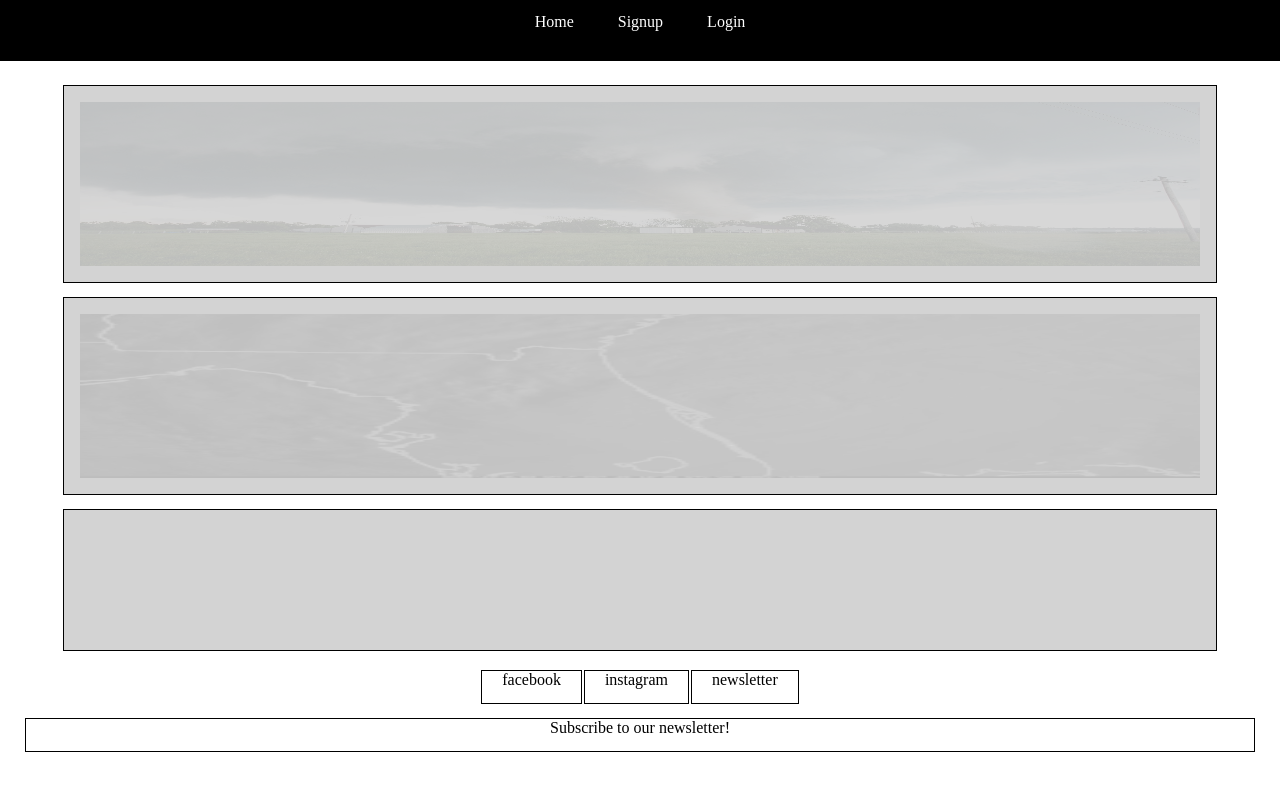
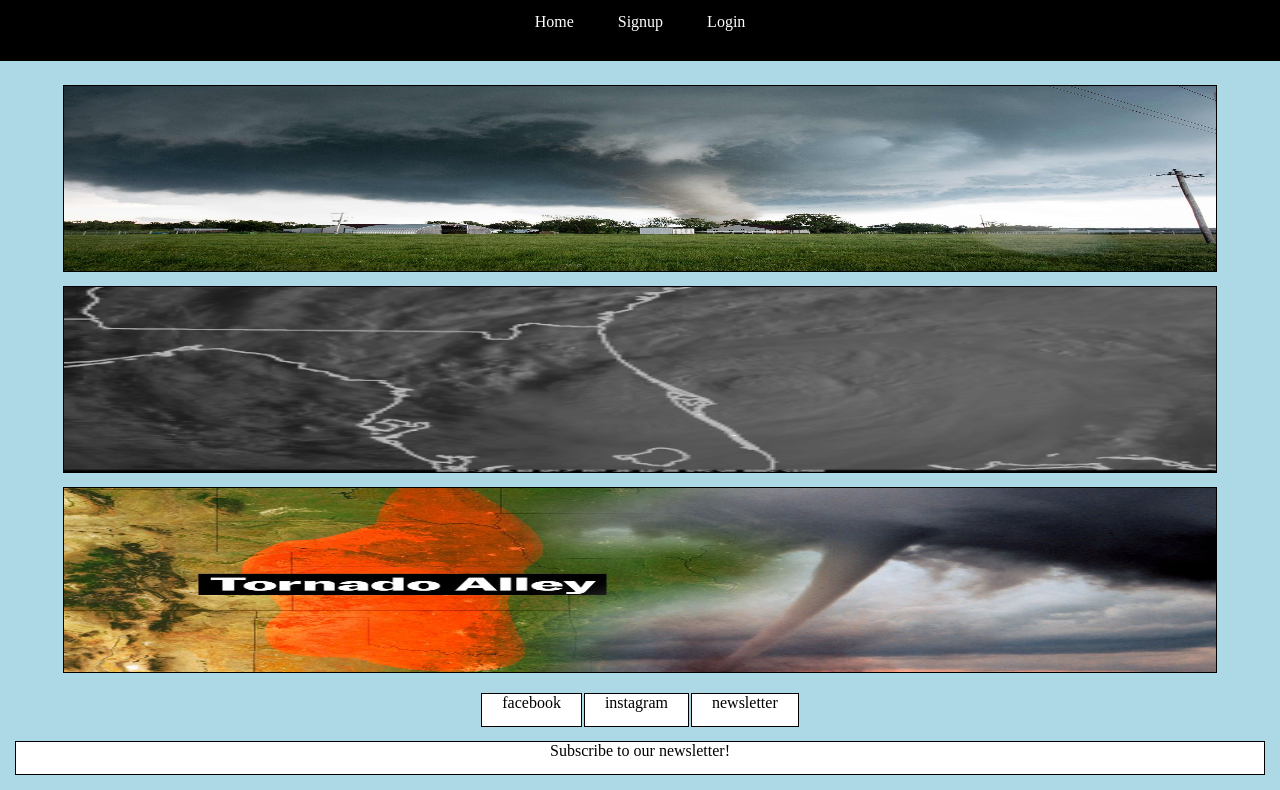
Before and after one commit to james-lyons/storm-chasers, a plain HTML site: page index.html in a window 1280 px wide. Shown: the part 72-862 px from the top of the page. Before the commit the page ends 839 px from the top, so only its background shows below. Drawn offline with Linux system fonts and the light colour scheme.

Commit message:
adds some stuff

```diff
--- a/index.html
+++ b/index.html
@@ -20,16 +20,16 @@
         </nav>
     </header>
     <section>
-        <div>
-            <img class='visible' src="./images/index.jpg"/>
+        <div class='content'>
+            <img class='content-image' src="./images/index.jpg"/>
             <p class='hidden'>Lorem ipsum dolor, sit amet consectetur adipisicing elit. Omnis voluptatum numquam veritatis tempore, error eveniet magnam totam officia pariatur amet. Tempore excepturi ipsum facilis architecto quibusdam dicta voluptate doloremque modi.</p>
         </div>
-        <div>
+        <div class='content'>
             <img class='visible' src="./images/index.gif"/>
             <p class='hidden'>Lorem ipsum dolor, sit amet consectetur adipisicing elit. Omnis voluptatum numquam veritatis tempore, error eveniet magnam totam officia pariatur amet. Tempore excepturi ipsum facilis architecto quibusdam dicta voluptate doloremque modi.</p>
         </div>
-        <div>
-            <img class='visible' src=""/>
+        <div class='content'>
+            <img class='visible' src="images/image_3.jpg"/>
             <p class='hidden'>Lorem ipsum dolor, sit amet consectetur adipisicing elit. Omnis voluptatum numquam veritatis tempore, error eveniet magnam totam officia pariatur amet. Tempore excepturi ipsum facilis architecto quibusdam dicta voluptate doloremque modi.</p>
         </div>
     </section>
--- a/scripts/app.js
+++ b/scripts/app.js
@@ -1,5 +1,28 @@
 console.log('uwu')
 
 
+// --------------------------  Functions -------------------------- //
+
+// const changeVisibility = (event) => {
+//     if (event.target.class === )
+// }
 
 // ------------------------ Event Listeners ------------------------ //
+
+
+
+// getElementsByClassName('content-image').addEventListener('click', (event) => {
+//     console.log(event);
+// });
+
+// window.addEventListener('click', (event) => {
+//     console.log(event.target)
+// });
+
+document.getElementsByClassName(".content-image").addEventListener('click', (event) => {
+    console.log(event.target);
+});
+
+// window.addEventListener('click', (event) => {
+//     changeVisibility(event);
+// });
--- a/styles/main.css
+++ b/styles/main.css
@@ -2,6 +2,10 @@
     margin: 0;
     padding: 0;
     box-sizing: border-box;
+}
+
+body {
+    background-color: lightblue;
 }
 
 header {
@@ -35,7 +39,7 @@ li {
 }
 
 footer {
-    margin: 10px;
+    margin: 3em 0 0 0;
 }
 
 .footer-ul {
@@ -45,10 +49,12 @@ footer {
 .footer-li {
     height: 2em;
     outline: 1px solid black;
+    background-color: white;
 }
 
 form {
     margin: 1em;
+    background-color: white;
 }
 
 section {
@@ -59,9 +65,8 @@ section {
 
 div {
     display: flex;
-    max-height: 35%;
+    max-height: 33%;
     min-height: 25%;
-    padding: 1em;
     margin: 1em 0;
     outline: 1px solid black;
     background-color: lightgrey;
@@ -83,12 +88,17 @@ img {
     min-height: 100%;
     max-width: 100%;
     max-height: 100%;
+    overflow: hidden;
 }
 
 .hidden {
     display: none;
 }
 
-.visible {
+/* .visibile {
+
+} */
+
+.less-visible {
     opacity: 10%;
 }
```
Also changed, not shown: images/image_3.jpg (added).
